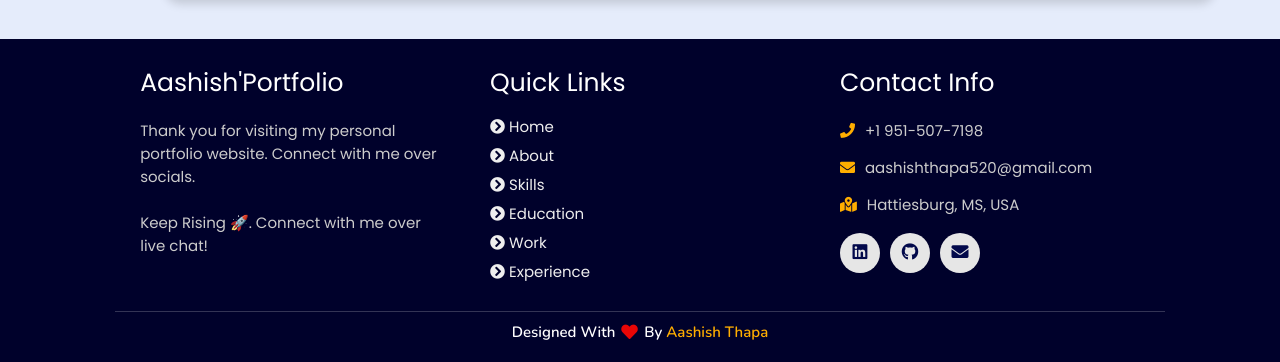
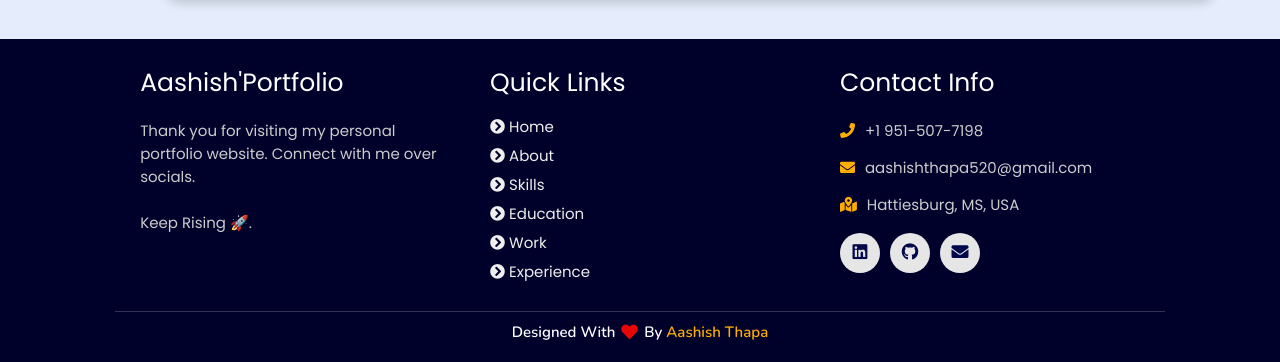
Before and after one commit to aashish-thapa/portfolio, a plain HTML site: page index.html in a window 1280 px wide. Shown: the part 5138-5500 px from the top of the page. Drawn offline with nearby package versions, Linux system fonts and the light colour scheme.

Commit message:
Update index.html

```diff
--- a/index.html
+++ b/index.html
@@ -385,7 +385,7 @@
 
       <div class="box">
           <h3>Aashish'Portfolio</h3>
-          <p>Thank you for visiting my personal portfolio website. Connect with me over socials. <br/> <br/> Keep Rising 🚀. Connect with me over live chat!</p>
+          <p>Thank you for visiting my personal portfolio website. Connect with me over socials. <br/> <br/> Keep Rising 🚀.</p>
       </div>
 
       <div class="box">
```
